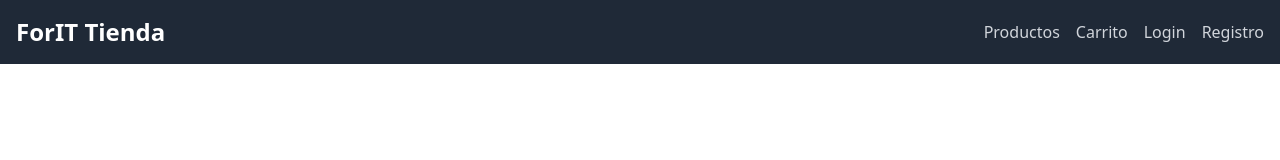
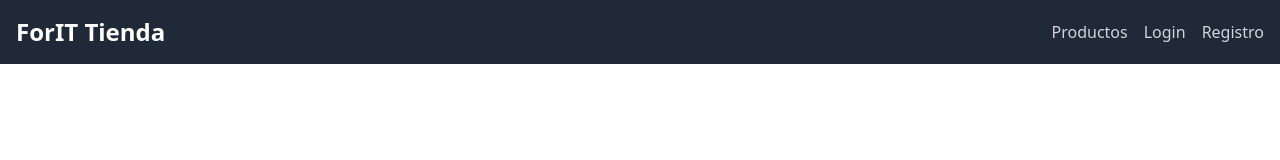
Before and after one commit to emmanuel-cruz-dev/ecommerce-fullstack, a React (Vite) app in the folder apps/frontend/: page / in a window 1280 px wide. Shown: the top 160 px of the page. Built offline with nearby package versions, Linux system fonts and the light colour scheme; no server answers.

Commit message:
refactor: modifies Carrito Link visibility if is authenticated in Navbar

```diff
--- a/apps/frontend/src/layouts/Navbar.tsx
+++ b/apps/frontend/src/layouts/Navbar.tsx
@@ -1,8 +1,7 @@
-import type { FC } from "react";
 import { Link, useNavigate } from "react-router-dom";
 import { useAuth } from "src/hooks/useAuth";
 
-export const Navbar: FC = () => {
+export function Navbar() {
   const { isAuthenticated, logout } = useAuth();
   const navigate = useNavigate();
 
@@ -21,16 +20,18 @@ export const Navbar: FC = () => {
           <Link to="/" className="text-gray-300 hover:text-white">
             Productos
           </Link>
+          {isAuthenticated ? (
+            <>
               <Link to="/cart" className="text-gray-300 hover:text-white">
                 Carrito
               </Link>
-          {isAuthenticated ? (
               <button
                 onClick={handleLogout}
                 className="text-gray-300 hover:text-white"
               >
                 Cerrar Sesión
               </button>
+            </>
           ) : (
             <>
               <Link to="/login" className="text-gray-300 hover:text-white">
@@ -45,4 +46,4 @@ export const Navbar: FC = () => {
       </article>
     </nav>
   );
-};
+}
```
Lines whose indentation alone changed are shown as unchanged.
